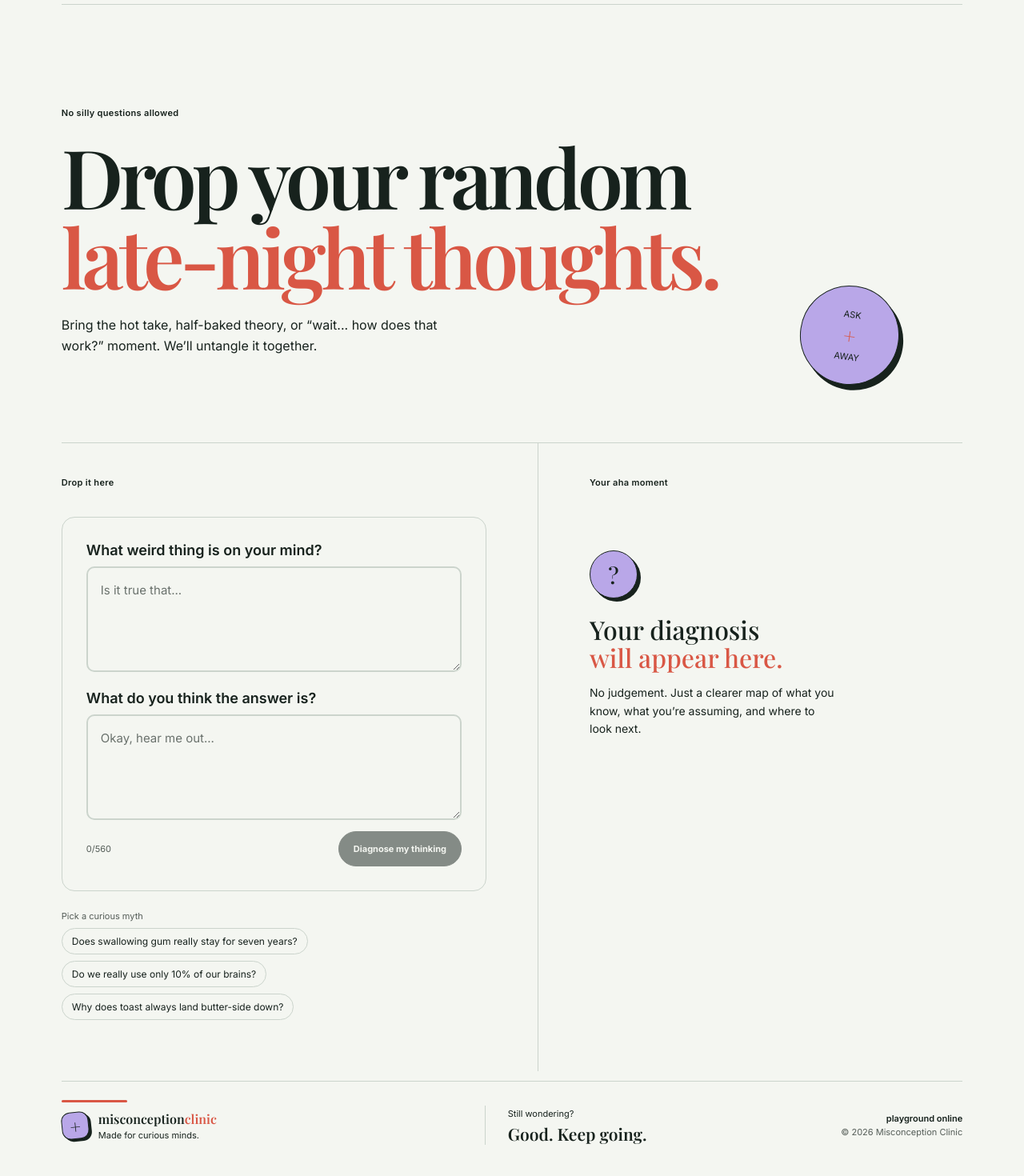
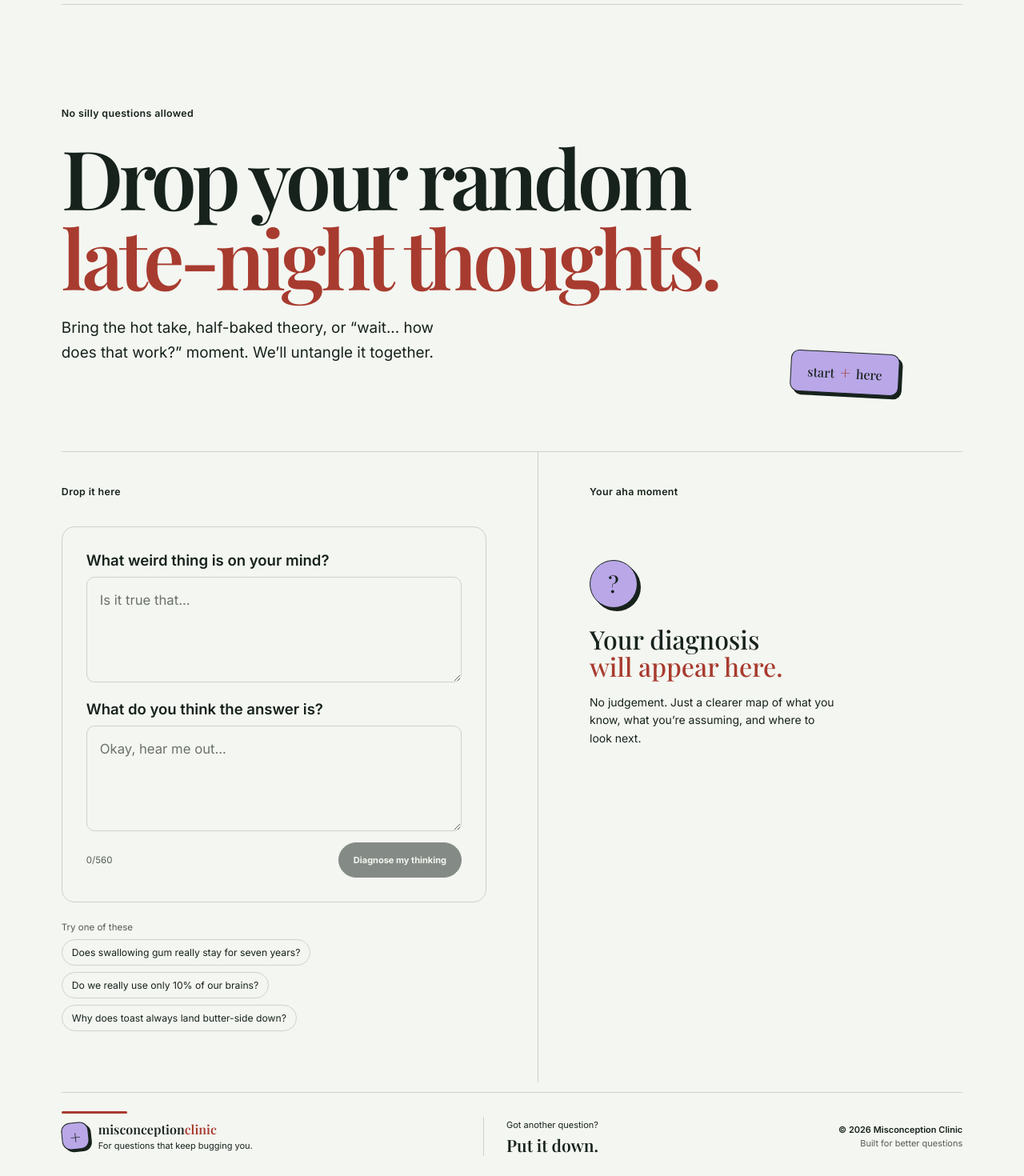
Before and after one commit to c1u3less/Misconception-Clinic, a React (Vite) app in the folder misconception-clinic/: page / in a window 1280 px wide. Shown: the part 80-1550 px from the top of the page at 80% size. Built offline with nearby package versions, Linux system fonts and the light colour scheme; a web font is replaced by a local one.

Commit message:
polished the UI

```diff
--- a/misconception-clinic/src/App.css
+++ b/misconception-clinic/src/App.css
@@ -3,16 +3,16 @@
 :root {
   --background: #f4f6f1;
   --text: #17221d;
-  --accent: #d95745;
+  --accent: #a83b2f;
   --secondary: #b9a7e8;
   --divider: #cbd4cc;
-  --error: #b23a48;
+  --error: #9e2f3d;
   --display: 'Playfair Display', Georgia, serif;
   --body: 'Inter', Arial, sans-serif;
 }
 
 * { box-sizing: border-box; }
-body { min-width: 320px; margin: 0; background: var(--background); color: var(--text); font-family: var(--body); }
+body { min-width: 320px; margin: 0; background-color: var(--background); background-image: radial-gradient(var(--divider) .7px, transparent .7px); background-size: 24px 24px; color: var(--text); font-family: var(--body); }
 button, textarea { font: inherit; }
 button { color: inherit; cursor: pointer; }
 .app-shell { width: min(1320px, 100%); min-height: 100vh; margin: 0 auto; padding: 0 clamp(20px, 6vw, 88px); }
@@ -24,42 +24,43 @@ button { color: inherit; cursor: pointer; }
 .info-button, .modal-close { display: grid; width: 34px; height: 34px; place-items: center; border: 1px solid var(--text); border-radius: 50%; background: transparent; }
 .info-button svg { width: 18px; height: 18px; fill: none; stroke: var(--text); stroke-linecap: round; stroke-width: 1.6; }
 .intro { position: relative; padding: clamp(76px, 10vw, 128px) 0 clamp(70px, 9vw, 108px); border-bottom: 1px solid var(--divider); }
-.eyebrow, .section-label, .modal-kicker { color: var(--text); font-size: 11px; font-weight: 600; letter-spacing: .03em; }
+.eyebrow, .section-label, .modal-kicker { color: var(--text); font-size: clamp(.72rem, .68rem + .12vw, .82rem); font-weight: 600; letter-spacing: .03em; }
 .intro h1 { max-width: 900px; margin: 22px 0 22px; font: 600 clamp(48px, 8vw, 108px)/.98 var(--display); letter-spacing: -.055em; }
-.intro-copy { max-width: 470px; margin: 0; color: var(--text); font-size: 16px; line-height: 1.65; }
-.intro-stamp { position: absolute; right: 7%; bottom: 72px; display: grid; width: 124px; height: 124px; place-content: center; justify-items: center; gap: 2px; border: 1px solid var(--text); border-radius: 50%; background: var(--secondary); box-shadow: 6px 6px 0 var(--text); font-size: 11px; text-transform: uppercase; transform: rotate(8deg); }
-.intro-stamp strong { color: var(--accent); font: 26px var(--display); }
+.intro-copy { max-width: 470px; margin: 0; color: var(--text); font-size: clamp(1rem, .94rem + .3vw, 1.18rem); line-height: 1.65; }
+.intro-stamp { position: absolute; right: 7%; bottom: 72px; display: flex; width: auto; min-width: 8.5rem; height: 3.25rem; align-items: center; justify-content: center; gap: .45rem; padding: .7rem 1rem; border: 1px solid var(--text); border-radius: .65rem; background: var(--secondary); box-shadow: 4px 4px 0 var(--text); font: 500 1rem var(--display); letter-spacing: 0; text-transform: lowercase; transform: rotate(3deg); }
+.intro-stamp strong { color: var(--accent); font: 1.35rem var(--display); line-height: 1; }
 .clinic-layout { display: grid; grid-template-columns: minmax(0, 1fr) minmax(0, 1fr); gap: clamp(28px, 5vw, 76px); }
 .input-column, .result-column { min-width: 0; padding: 42px 0 64px; }
 .result-column { padding-left: clamp(28px, 5vw, 72px); border-left: 1px solid var(--divider); }
 .thought-form { margin-top: 36px; padding: clamp(20px, 3vw, 30px); border: 1px solid var(--divider); border-radius: 16px; background: var(--background); }
-.thought-form label { display: block; margin-bottom: 10px; font-size: 18px; font-weight: 600; }
+.thought-form label { display: block; margin-bottom: 10px; font-size: clamp(1rem, .92rem + .3vw, 1.22rem); font-weight: 600; }
 .thought-form .answer-label { margin-top: 22px; }
-.thought-form textarea, .challenge-card textarea { display: block; width: 100%; min-height: 132px; padding: 16px; resize: vertical; border: 2px solid var(--divider); border-radius: 10px; outline: none; background: var(--background); color: var(--text); font-size: 15px; line-height: 1.55; }
-.thought-form textarea:focus, .challenge-card textarea:focus { border-color: var(--accent); box-shadow: 0 0 0 4px var(--secondary); }
+.thought-form textarea, .challenge-card textarea { display: block; width: 100%; min-height: 132px; padding: 16px; resize: vertical; border: 1px solid var(--divider); border-radius: 10px; outline: none; background: var(--background); color: var(--text); font-size: clamp(.95rem, .9rem + .18vw, 1.08rem); line-height: 1.55; }
+.thought-form textarea:focus, .challenge-card textarea:focus { border-color: var(--accent); box-shadow: 0 0 0 2px var(--secondary); }
 .thought-form textarea::placeholder, .challenge-card textarea::placeholder { color: var(--text); opacity: .62; }
 .form-footer { display: flex; align-items: center; justify-content: space-between; gap: 16px; margin-top: 14px; }
-.helper { color: var(--text); font-size: 11px; opacity: .72; }
+.helper { color: var(--text); font-size: clamp(.68rem, .64rem + .1vw, .78rem); opacity: .72; }
 .diagnose-button, .next-button { min-height: 44px; padding: 12px 18px; border: 1px solid var(--text); border-radius: 999px; background: var(--text); color: var(--background); font-size: 11px; font-weight: 700; }
 .diagnose-button:hover:not(:disabled) { background: var(--accent); }
 .diagnose-button:disabled, .next-button:disabled { cursor: not-allowed; opacity: .5; }
 .examples { display: flex; flex-wrap: wrap; gap: 8px; margin-top: 24px; }
 .examples .helper { width: 100%; }
-.examples button { padding: 8px 12px; border: 1px solid var(--divider); border-radius: 999px; background: var(--background); color: var(--text); font-size: 12px; text-align: left; }
+.examples button { padding: 8px 12px; border: 1px solid var(--divider); border-radius: 999px; background: var(--background); color: var(--text); font-size: clamp(.72rem, .68rem + .1vw, .84rem); text-align: left; }
 .examples button:hover { border-color: var(--accent); }
 .empty-note { display: flex; min-height: 390px; flex-direction: column; align-items: flex-start; justify-content: center; }
 .note-orbit { display: grid; width: 60px; height: 60px; margin-bottom: 22px; place-items: center; border: 1px solid var(--text); border-radius: 50%; background: var(--secondary); box-shadow: 4px 4px 0 var(--text); font: 28px var(--display); }
 .empty-note h2 { margin: 0 0 16px; font: 500 32px/1.08 var(--display); }
 .empty-note p { max-width: 310px; margin: 0; font-size: 14px; line-height: 1.6; }
-.cards-stack { margin-top: 36px; }
+.cards-stack { margin-top: 36px; animation: card-reveal .55s ease-out both; }
 .clinic-card { padding: 24px; border: 1px solid var(--text); border-radius: 16px; background: var(--background); }
-.diagnosis-card { animation: card-reveal .55s ease-out both; }
-.repair-card, .challenge-card { border-color: var(--text); background: var(--secondary); }
+.diagnosis-card { border-top: 5px solid var(--accent); animation: card-reveal .55s ease-out both; }
+.repair-card { border-left: 5px solid var(--secondary); }
+.challenge-card { border-left: 5px solid var(--accent); }
 .note-topline, .card-kicker { display: flex; justify-content: space-between; color: var(--text); font-size: 10px; font-weight: 700; letter-spacing: .04em; }
 .pill { padding-bottom: 4px; border-bottom: 1px solid var(--text); }
 .card-kicker { justify-content: flex-start; }
 .clinic-card h2 { margin: 32px 0 14px; font: 500 clamp(28px, 3.4vw, 42px)/1.05 var(--display); letter-spacing: -.04em; }
-.clinic-card > p, .challenge-question { margin: 0; font-size: 15px; line-height: 1.6; }
+.clinic-card > p, .challenge-question { margin: 0; font-size: clamp(.95rem, .9rem + .18vw, 1.08rem); line-height: 1.6; }
 .signal { display: flex; gap: 12px; margin: 22px 0; padding-top: 16px; border-top: 1px solid var(--divider); }
 .signal > span { display: grid; width: 25px; height: 25px; flex: 0 0 25px; place-items: center; border-radius: 50%; background: var(--accent); color: var(--background); font-weight: 700; }
 .signal strong, .signal small { display: block; }
@@ -94,16 +95,17 @@ button { color: inherit; cursor: pointer; }
 .modal-close { position: absolute; top: 18px; right: 18px; width: 30px; height: 30px; border: 0; font-size: 22px; line-height: 1; }
 .modal-kicker { margin: 0 0 18px; color: var(--accent); }
 .info-modal h2 { margin: 0 38px 16px 0; font: 500 31px/1.05 var(--display); }
-.info-modal p:not(.modal-kicker) { margin: 10px 0; font-size: 14px; line-height: 1.6; }
-.info-button:focus-visible, .modal-close:focus-visible, .intro-stamp:focus-visible, .diagnose-button:focus-visible, .next-button:focus-visible, .examples button:focus-visible, textarea:focus-visible { outline: 3px solid var(--accent); outline-offset: 4px; }
+.info-modal p:not(.modal-kicker) { margin: 12px 0; font-size: clamp(1rem, .92rem + .25vw, 1.12rem); line-height: 1.6; }
+.info-button:focus-visible, .modal-close:focus-visible, .intro-stamp:focus-visible, .diagnose-button:focus-visible, .next-button:focus-visible, .examples button:focus-visible { outline: 3px solid var(--accent); outline-offset: 4px; }
+textarea:focus-visible { outline: none; }
 @keyframes card-reveal { from { opacity: 0; transform: translateY(18px) scale(.98); } to { opacity: 1; transform: translateY(0) scale(1); } }
 @media (max-width: 780px) {
   .topbar { height: 72px; }
   .nav-meta span { display: none; }
   .intro { padding: 64px 0 78px; }
   .intro h1 { max-width: 8em; font-size: clamp(47px, 14vw, 72px); }
-  .intro-stamp { right: 0; bottom: 32px; width: 86px; height: 86px; font-size: 9px; }
-  .intro-stamp strong { font-size: 21px; }
+  .intro-stamp { position: relative; right: auto; bottom: auto; width: fit-content; min-width: 8rem; height: clamp(2.9rem, 12vw, 3.25rem); margin: 2rem 0 0 auto; padding-inline: clamp(.8rem, 4vw, 1rem); font-size: clamp(.62rem, 2.2vw, .72rem); transform: rotate(2deg); }
+  .intro-stamp strong { font-size: clamp(1.15rem, 5vw, 1.35rem); }
   .clinic-layout { display: block; }
   .input-column, .result-column { padding: 30px 0 38px; }
   .result-column { border-top: 1px solid var(--divider); border-left: 0; }
--- a/misconception-clinic/src/App.jsx
+++ b/misconception-clinic/src/App.jsx
@@ -93,7 +93,7 @@ function App() {
         <div className="eyebrow">No silly questions allowed</div>
         <h1>Drop your random<br /><em>late-night thoughts.</em></h1>
         <p className="intro-copy">Bring the hot take, half-baked theory, or “wait... how does that work?” moment. We’ll untangle it together.</p>
-        <button className="intro-stamp" type="button" onClick={focusQuestionInput} aria-label="Ask away and jump to the question input"><span>ask</span><strong>+</strong><span>away</span></button>
+        <button className="intro-stamp" type="button" onClick={focusQuestionInput} aria-label="Jump to the question field"><span>start</span><strong>+</strong><span>here</span></button>
       </header>
 
       <section className="clinic-layout">
@@ -107,12 +107,12 @@ function App() {
             <div className="form-footer"><span className="helper">{question.length + studentAnswer.length}/560</span><button className="diagnose-button" type="submit" disabled={!question.trim() || !studentAnswer.trim() || status === 'loading'}>{status === 'loading' ? 'Looking closer...' : 'Diagnose my thinking'}</button></div>
             {error && <p className="request-error" role="alert">{error}</p>}
           </form>
-          <div className="examples"><span className="helper">Pick a curious myth</span>{examples.map((example) => <button type="button" key={example.question} onClick={() => chooseExample(example)}>{example.question}</button>)}</div>
+          <div className="examples"><span className="helper">Try one of these</span>{examples.map((example) => <button type="button" key={example.question} onClick={() => chooseExample(example)}>{example.question}</button>)}</div>
         </div>
 
         <div ref={resultRef} className={`result-column ${isComplete ? 'is-complete' : ''}`} aria-live="polite">
           <div className="section-label">Your aha moment</div>
-          {!isComplete ? <div className="empty-note"><div className="note-orbit"><span>?</span></div><h2>Your diagnosis<br /><em>will appear here.</em></h2><p>No judgement. Just a clearer map of what you know, what you’re assuming, and where to look next.</p></div> : <div className="cards-stack">
+          {!isComplete ? <div className="empty-note"><div className="note-orbit"><span>?</span></div><h2>Your diagnosis<br /><em>will appear here.</em></h2><p>No judgement. Just a clearer map of what you know, what you’re assuming, and where to look next.</p></div> : <div key={stage} className="cards-stack">
             {stage === 'diagnosis' && <DiagnosisCard diagnosis={activeDiagnosis} onRepair={() => setStage('repair')} />}
             {stage === 'repair' && <RepairCard repair={activeDiagnosis.repair} onChallenge={() => setStage('challenge')} />}
             {stage === 'challenge' && <ChallengeCard question={activeDiagnosis.challengeQuestion} diagnosis={activeDiagnosis} repair={activeDiagnosis.repair} />}
@@ -121,9 +121,9 @@ function App() {
       </section>
 
       <footer className="footer">
-        <div className="footer-brand"><span className="footer-mark">+</span><div><strong>misconception<span>clinic</span></strong><small>Made for curious minds.</small></div></div>
-        <div className="footer-prompt"><span>Still wondering?</span><strong>Good. Keep going.</strong></div>
-        <div className="footer-meta"><span>playground online</span><small>© 2026 Misconception Clinic</small></div>
+        <div className="footer-brand"><span className="footer-mark">+</span><div><strong>misconception<span>clinic</span></strong><small>For questions that keep bugging you.</small></div></div>
+        <div className="footer-prompt"><span>Got another question?</span><strong>Put it down.</strong></div>
+        <div className="footer-meta"><span>© 2026 Misconception Clinic</span><small>Built for better questions</small></div>
       </footer>
       {infoOpen && <div className="modal-backdrop" role="presentation" onMouseDown={(event) => { if (event.target === event.currentTarget) setInfoOpen(false) }}><section className="info-modal" role="dialog" aria-modal="true" aria-labelledby="info-title"><button className="modal-close" type="button" onClick={() => setInfoOpen(false)} aria-label="Close information">×</button><p className="modal-kicker">A quick note</p><h2 id="info-title">How this place works</h2><p>Misconception Clinic helps you find the idea underneath a wrong answer, so you can fix the thinking instead of memorising a correction.</p><p>Enter a question and your answer, get a diagnosis, then try a challenge question to prove you have got it.</p></section></div>}
     </main>
--- a/misconception-clinic/src/components/ChallengeCard.jsx
+++ b/misconception-clinic/src/components/ChallengeCard.jsx
@@ -19,7 +19,7 @@ function ChallengeCard({ question, diagnosis, repair }) {
 
 	return (
 		<article className="clinic-card challenge-card">
-			<div className="card-kicker"><span>04</span> The check-up</div>
+			<div className="card-kicker">Try it once more</div>
 			<h2>Can you spot<br /><em>the difference?</em></h2>
 			<p className="challenge-question">{question}</p>
 			<form onSubmit={handleSubmit}>
--- a/misconception-clinic/src/components/DiagnosisCard.jsx
+++ b/misconception-clinic/src/components/DiagnosisCard.jsx
@@ -1,7 +1,7 @@
 function DiagnosisCard({ diagnosis, onRepair }) {
 	return (
 		<article className="clinic-card diagnosis-card">
-			<div className="note-topline"><span className="pill">PATTERN SPOTTED</span><span>just now</span></div>
+			<div className="note-topline"><span className="pill">Here is the snag</span><span>just now</span></div>
 			<h2>{diagnosis.title}</h2>
 			<p>{diagnosis.summary}</p>
 			<div className="signal">
--- a/misconception-clinic/src/components/RepairCard.jsx
+++ b/misconception-clinic/src/components/RepairCard.jsx
@@ -1,7 +1,7 @@
 function RepairCard({ repair, onChallenge }) {
 	return (
 		<article className="clinic-card repair-card">
-			<div className="card-kicker"><span>03</span> The repair</div>
+			<div className="card-kicker">The repair</div>
 			<h2>Build a better<br />mental model.</h2>
 			<p>{repair.explanation}</p>
 			<div className="repair-steps">
```
